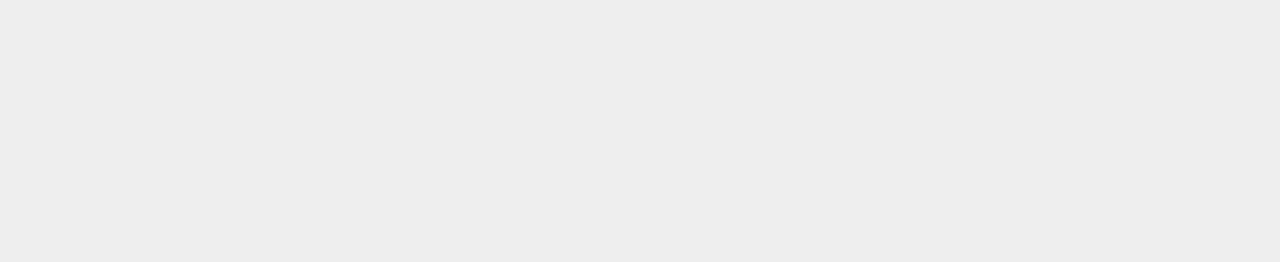
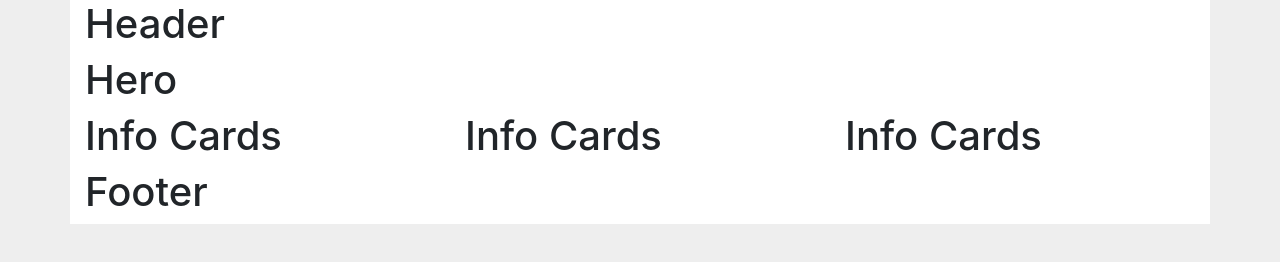
Before and after one commit to DamianoSilverhand/E-Space, a plain HTML site: page index.html in a window 1280 px wide. Drawn offline with nearby package versions, Linux system fonts and the light colour scheme.

Commit message:
Partioned page into grids and put placeholder headings

```diff
--- a/index.html
+++ b/index.html
@@ -1,18 +1,43 @@
-<!DOCTYPE HTML>
-<html>
-<head>
+<!doctype html>
+<html lang="en">
+  <head>
     <!-- Required meta tags -->
     <meta charset="utf-8">
     <meta name="viewport" content="width=device-width, initial-scale=1, shrink-to-fit=no">
 
     <link rel="stylesheet" href="https://stackpath.bootstrapcdn.com/bootstrap/4.3.1/css/bootstrap.min.css" integrity="sha384-ggOyR0iXCbMQv3Xipma34MD+dH/1fQ784/j6cY/iJTQUOhcWr7x9JvoRxT2MZw1T" crossorigin="anonymous">
 
-<title>Space Learning</title>
-</head>
-<body style="background-color: #eeeeee">
- <div class="container-fluid" style="background-color: #ffffff">
-
- </div>
+    <title>Space Learning</title>
+    </head>
+    <body style="background-color: #eeeeee">
+    <div class="container" style="background-color: #ffffff">
+    <div class="row">
+    <div class="col">
+    <h1>Header</h1>
+    </div>
+    </div>
+    <div class="row">
+    <div class="col">
+    <h1>Hero</h1>
+    </div>
+    </div>
+    <div class="row">
+    <div class="col">
+    <h1>Info Cards</h1>
+    </div>
+    <div class="col">
+    <h1>Info Cards</h1>
+    </div>
+    <div class="col">
+    <h1>Info Cards</h1>
+    </div>
+    </div>
+    <div class="row">
+    <div class="col">
+    <h1>Footer</h1>
+    </div>
+    </div>
+    </div>
 
 <!-- jQuery first, then Popper.js, then Bootstrap JS -->
 
```
